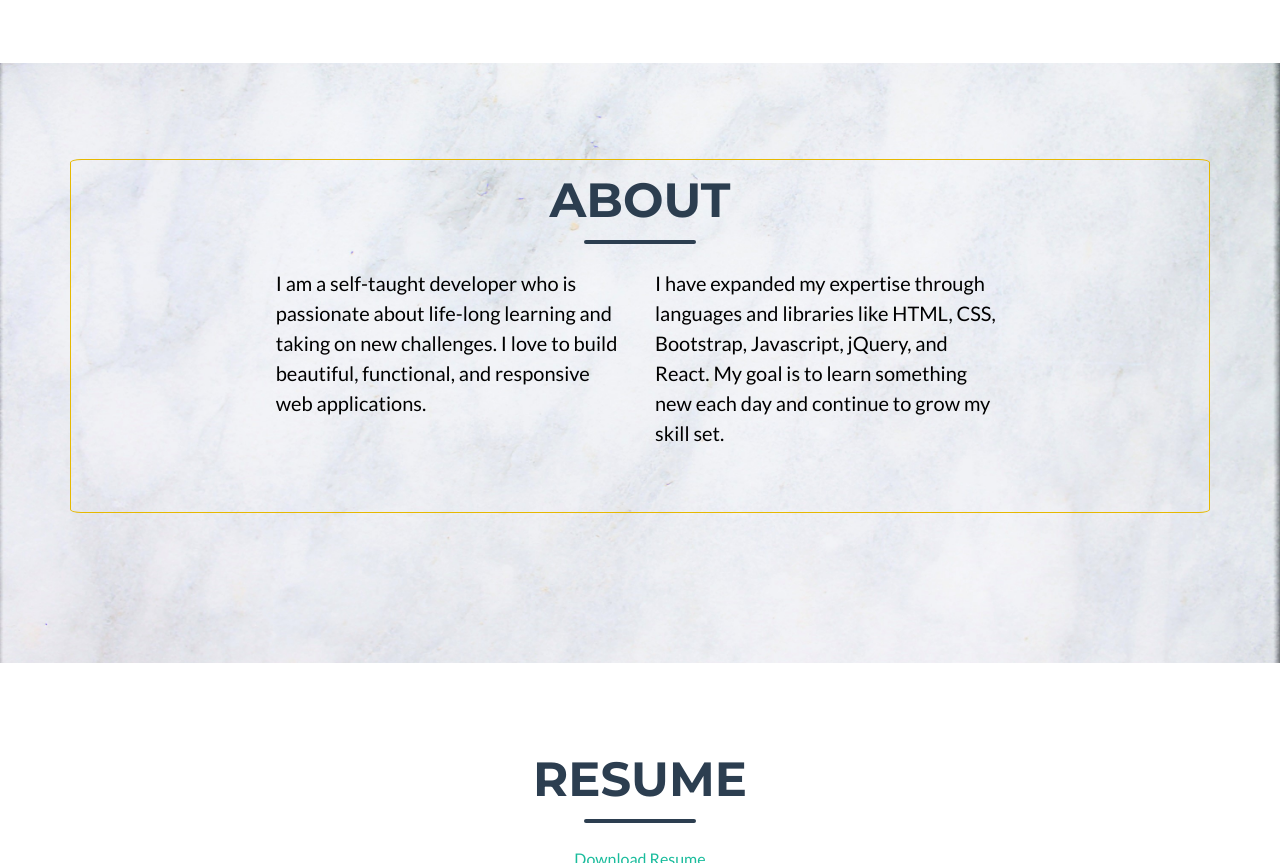
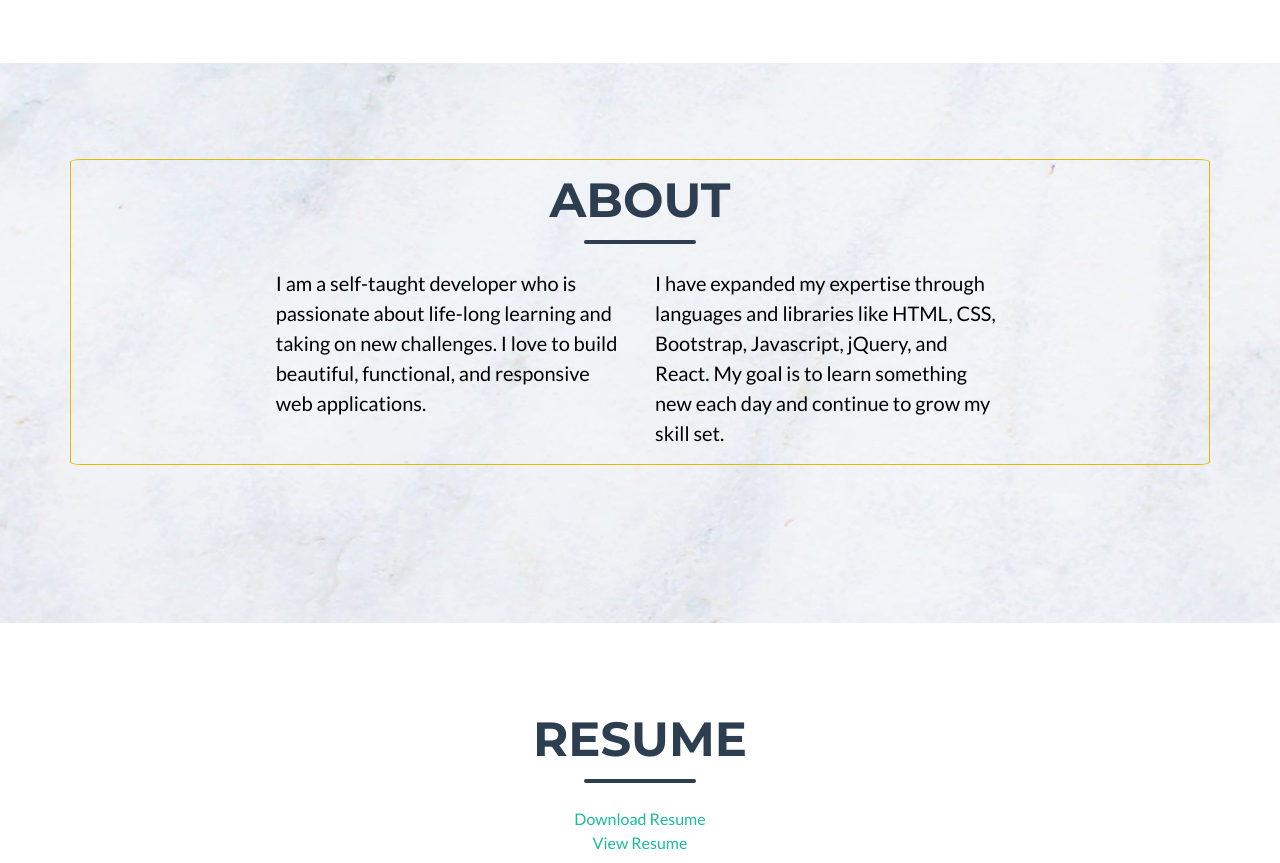
Before and after one commit to InnaMon/Portfolio, a website with bundled scripts: page index.html in a window 1280 px wide. Shown: the part 1547-2410 px from the top of the page. Built offline with nearby package versions, Linux system fonts and the light colour scheme.

Commit message:
removed padding from #about section paragraph tag so that outline does not overlap in mobile view and decreased the height in tablet and desktop view in order to remove excess empty space

```diff
--- a/style.css
+++ b/style.css
@@ -28,28 +28,6 @@ h1 {
   .divider-custom, .masthead-subheading {
     color: #e6b800;
 }
-
-/* ----------- ABOUT SECTION --------------*/
-
-#about {
-    background-image: url("img/about.jpg");
-    background-size: cover;
-    background-position: center;
-    height: 100vh;
-}
-
-.about-outline {
-    border: solid 1px  #e6b800;
-    border-radius: 1%;
-    padding-top: 20px;
-}
-
-
-.about-outline p {
-    color: black;
-    padding-bottom: 3rem;
-}
-
 
 /* ----------- NAV BAR SECTION --------------*/
 
@@ -115,12 +93,28 @@ button.bg-primary:focus {
     width: 100%;
 }
 
+/* ----------- ABOUT SECTION --------------*/
+
+#about {
+    background-image: url("img/about.jpg");
+    /* background-size: cover; */
+    background-position: center;
+    height: 100vh;
+}
+
+.about-outline {
+    border: solid 1px  #e6b800;
+    border-radius: 1%;
+    padding-top: 20px;
+}
+
+
+.about-outline p {
+    color: black;
+    /* padding-bottom: 3rem; */
+}
+
 /* ----------- FOOTER --------------*/
-
-/* .footer {
-    height: 25vh;
-    padding: 50px 0;
-} */
 
 /* ----------- MODAL --------------*/
 .btn-primary {
@@ -173,14 +167,14 @@ button.bg-primary:focus {
 
 @media screen and (min-width: 570px) {
     #about {
-        height: 60vh;
+        height: 70vh;
     }
 }
 
 @media screen and (min-width: 770px) {
-    #about {
+    /* #about {
         height: 75vh;
-    }
+    } */
 
     /* #resume {
         height: 100vh;
```
